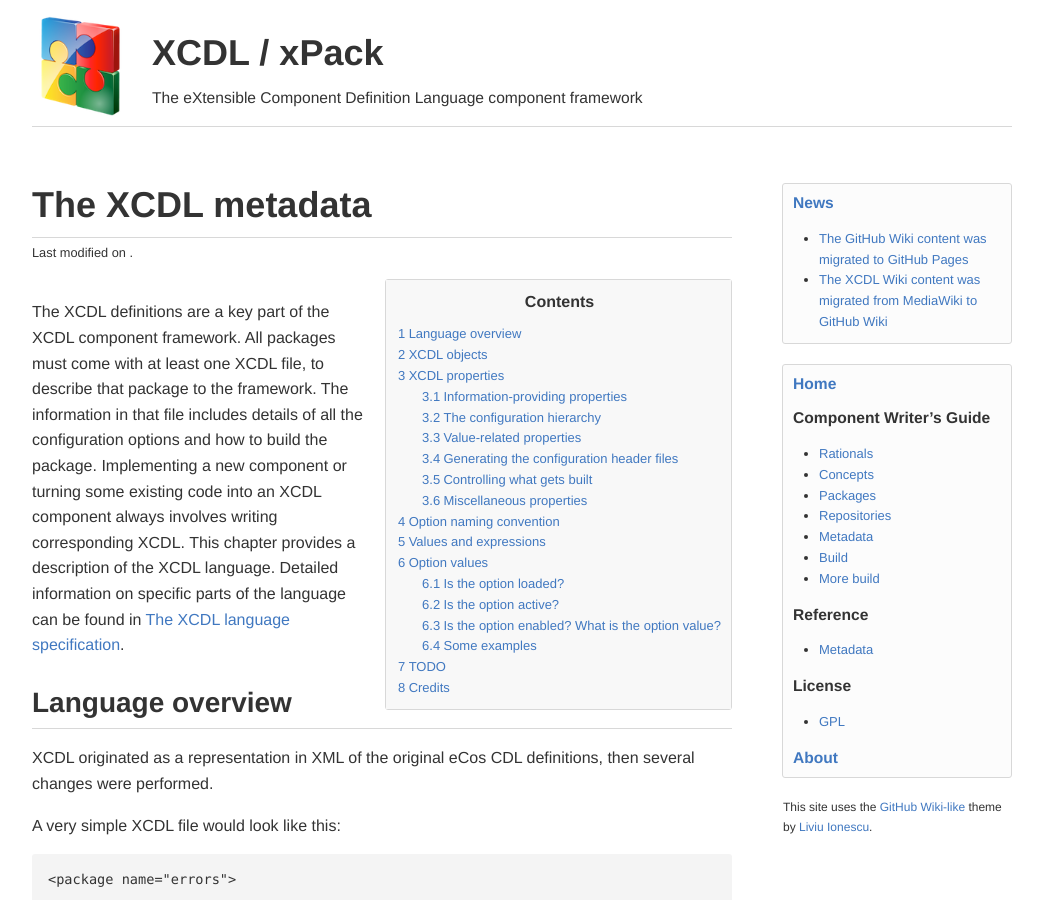
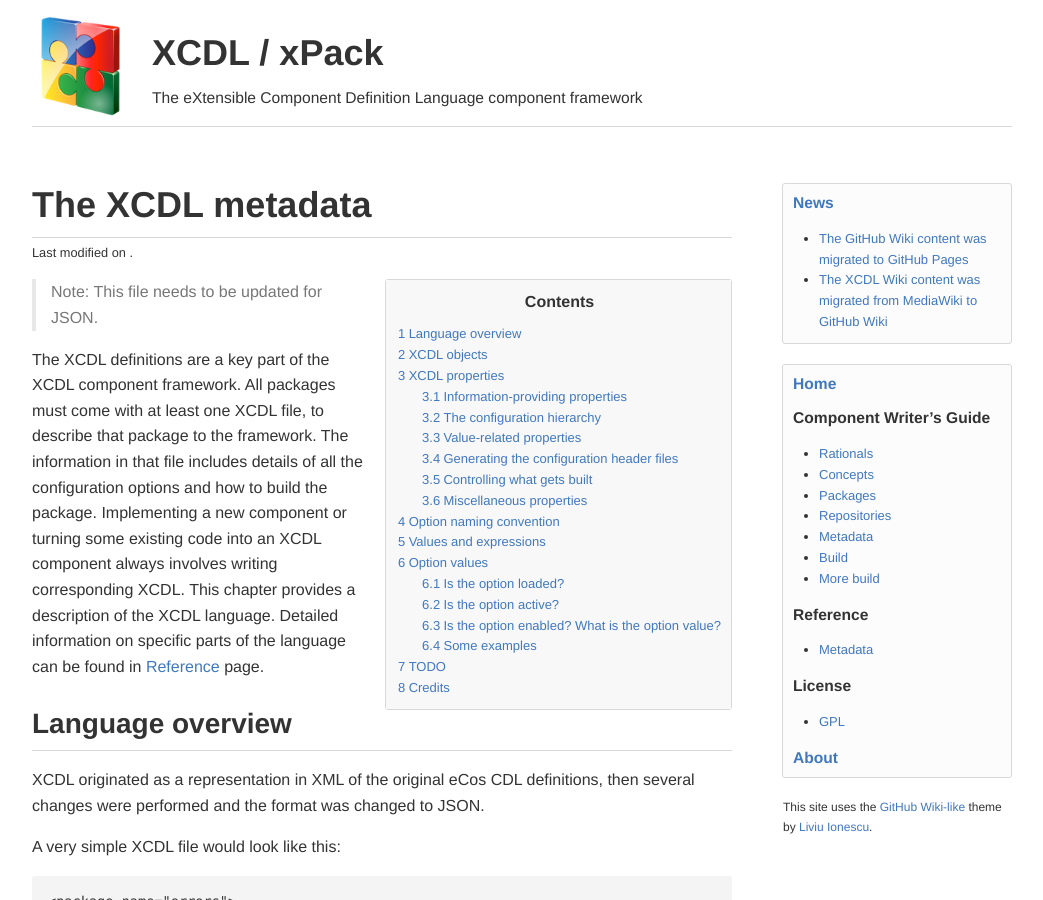
Before and after one commit to xcdl/xcdl.github.io-source, a Jekyll site: the page built from pages/guide/metadata.md, in a window 1280 px wide and 900 px high. Shown: the whole window, without its empty margins (118-1161 px from the left). Built offline with Jekyll 4.4.1, drawn with Linux system fonts in a browser that asks for light colours; comment, search, counter and statistics services are not loaded.

Commit message:
/*/metadata - notice to update for JSON

```diff
--- a/pages/guide/metadata.md
+++ b/pages/guide/metadata.md
@@ -5,12 +5,14 @@ title: The XCDL metadata
 author: Liviu Ionescu
 ---
 
-The XCDL definitions are a key part of the XCDL component framework. All packages must come with at least one XCDL file, to describe that package to the framework. The information in that file includes details of all the configuration options and how to build the package. Implementing a new component or turning some existing code into an XCDL component always involves writing corresponding XCDL. This chapter provides a description of the XCDL language. Detailed information on specific parts of the language can be found in [The XCDL language specification](/The_XCDL_language_specification "wikilink").
+> Note: This file needs to be updated for JSON.
+
+The XCDL definitions are a key part of the XCDL component framework. All packages must come with at least one XCDL file, to describe that package to the framework. The information in that file includes details of all the configuration options and how to build the package. Implementing a new component or turning some existing code into an XCDL component always involves writing corresponding XCDL. This chapter provides a description of the XCDL language. Detailed information on specific parts of the language can be found in [Reference]({{ site.baseurl }}/reference/metadata/) page.
 
 Language overview
 -----------------
 
-XCDL originated as a representation in XML of the original eCos CDL definitions, then several changes were performed.
+XCDL originated as a representation in XML of the original eCos CDL definitions, then several changes were performed and the format was changed to JSON.
 
 A very simple XCDL file would look like this:
 
```
Also changed, not shown: pages/reference/metadata.md (+2 -0 lines).
